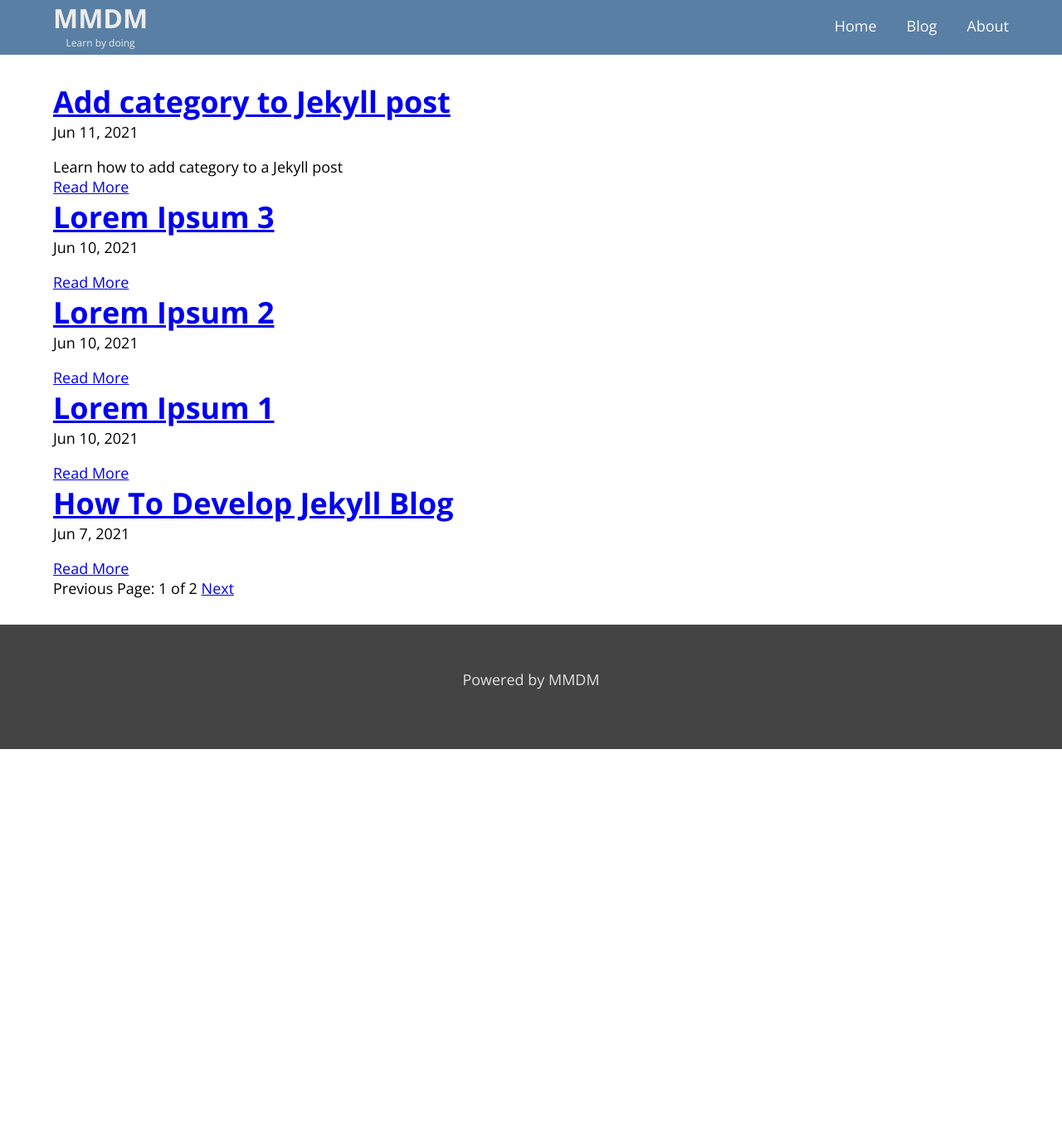
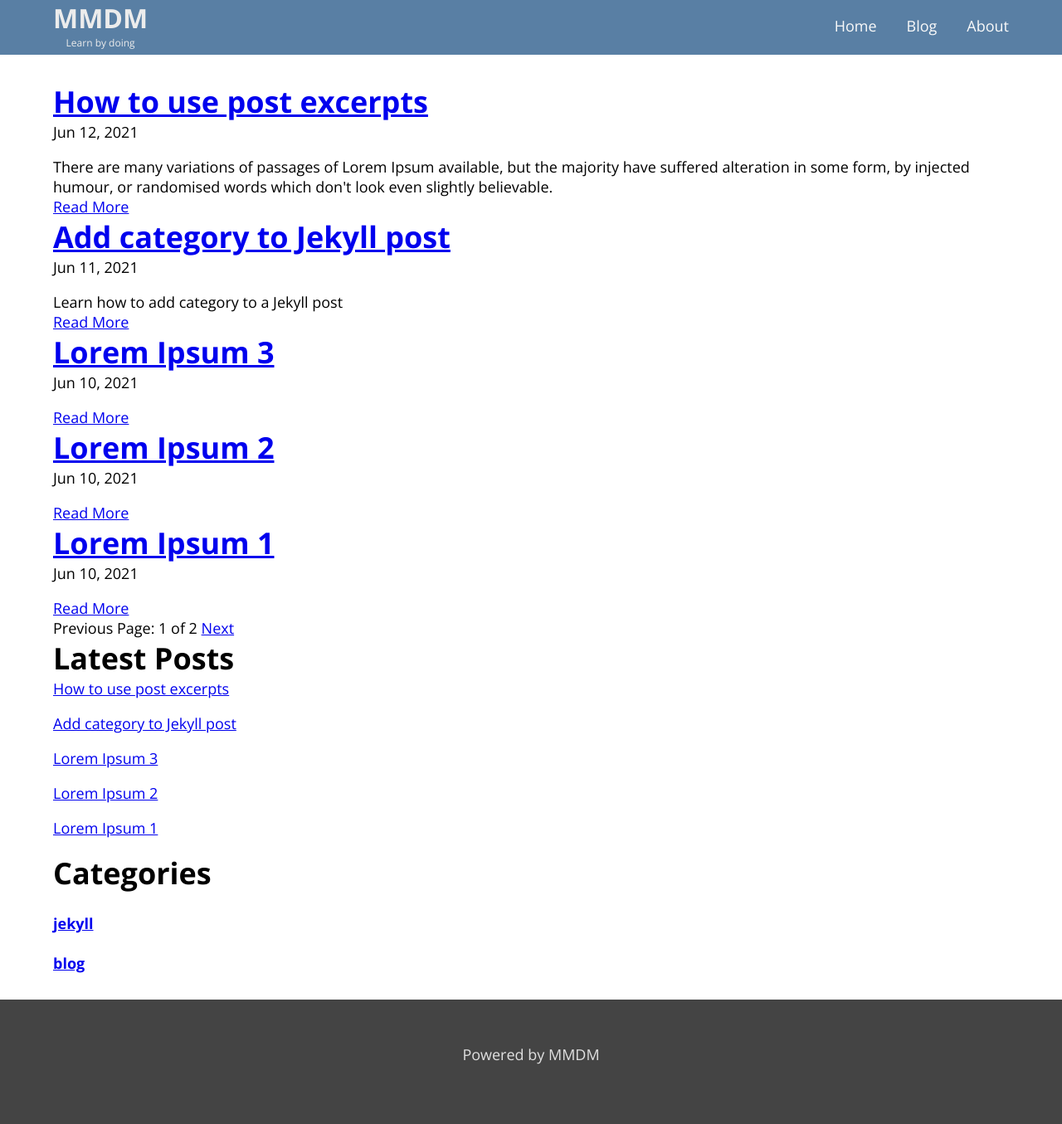
Before and after one commit to jays1ngh/jays1ngh.github.io, a Jekyll site: the page built from blog/index.html, in a window 1280 px wide. Shown: the whole page at 83% size. Built offline with Jekyll 4.4.1, drawn with Linux system fonts in a browser that asks for light colours; the list of posts is cut into pages by our own code; before the commit the page ends 903 px from its top, so only the background shows below that.

Commit message:
Added file and updated blog layout

```diff
--- a/_layouts/blog.html
+++ b/_layouts/blog.html
@@ -5,7 +5,7 @@ layout: default
   <!-- This loops through the paginated posts -->
   {% for post in paginator.posts %}
     <h1><a href="{{ post.url }}">{{ post.title }}</a></h1>
-    <p class="author">
+    <p>
       <span class="date">{{ post.date | date: "%b %-d, %Y" }}</span>
     </p>
     <div class="content">
@@ -36,4 +36,29 @@ layout: default
       <span class="next ">Next</span>
     {% endif %}
   </div>
+
+  <!-- Recent Articles -->
+<div>
+  <h1>Latest Posts</h1>
+{% for post in site.posts limit:5 %}
+<p><a href="{{ post.url }}">{{ post.title }}</a></p>
+{% endfor %}
+</div>
+
+<!-- Categories -->
+<!-- This can be displayed as unordered list -->
+<h1>Categories</h1>
+<div id="categories">
+  {% for category in site.categories %}
+    <div class="category-box" >
+      {% capture category_name %}{{ category | first }}{% endcapture %}
+      <div id="#{{ category_name | slugize }}"></div>
+      <h4 class="category-head"><a href="{{ site.baseurl }}/blog/categories/{{ category_name }}">{{ category_name }}</a></h4>
+      <a name="{{ category_name | slugize }}"></a>
+       {% for post in site.categories[category_name] %}
+      {% endfor %}
+    </div>
+  {% endfor %}
+  </div>
+
 </div> <!-- /container -->
--- /dev/null
+++ b/_posts/2021-06-12-how-to-use-post-excerpts.md
@@ -0,0 +1,17 @@
+---
+layout: post
+summary: "There are many variations of passages of Lorem Ipsum available, but the majority have suffered alteration in some form, by injected humour, or randomised words which don't look even slightly believable."
+title: "How to use post excerpts"
+author: jays1ngh
+categories: jekyll blog
+permalink: /blog/how-to-use-post-excerpt
+# excerpt_separator: <!--more-->
+---
+
+There are many variations of passages of Lorem Ipsum available, but the majority have suffered alteration in some form, by injected humour, or randomised words which don't look even slightly believable.If you are going to use a passage of Lorem Ipsum, you need to be sure there isn't anything embarrassing hidden in the middle of text. All the Lorem Ipsum generators on the Internet tend to repeat predefined chunks as necessary, making this the first true generator on the Internet. It uses a dictionary of over 200 Latin words, combined with a handful of model sentence structures, to generate Lorem Ipsum which looks reasonable. The generated Lorem Ipsum is therefore always free from repetition, injected humour, or non-characteristic words etc.
+
+There are many variations of passages of Lorem Ipsum available, but the majority have suffered alteration in some form, by injected humour, or randomised words which don't look even slightly believable. If you are going to use a passage of Lorem Ipsum, you need to be sure there isn't anything embarrassing hidden in the middle of text. All the Lorem Ipsum generators on the Internet tend to repeat predefined chunks as necessary, making this the first true generator on the Internet. It uses a dictionary of over 200 Latin words, combined with a handful of model sentence structures, to generate Lorem Ipsum which looks reasonable. The generated Lorem Ipsum is therefore always free from repetition, injected humour, or non-characteristic words etc.
+
+There are many variations of passages of Lorem Ipsum available, but the majority have suffered alteration in some form, by injected humour, or randomised words which don't look even slightly believable. If you are going to use a passage of Lorem Ipsum, you need to be sure there isn't anything embarrassing hidden in the middle of text. All the Lorem Ipsum generators on the Internet tend to repeat predefined chunks as necessary, making this the first true generator on the Internet. It uses a dictionary of over 200 Latin words, combined with a handful of model sentence structures, to generate Lorem Ipsum which looks reasonable. The generated Lorem Ipsum is therefore always free from repetition, injected humour, or non-characteristic words etc.
+
+There are many variations of passages of Lorem Ipsum available, but the majority have suffered alteration in some form, by injected humour, or randomised words which don't look even slightly believable. If you are going to use a passage of Lorem Ipsum, you need to be sure there isn't anything embarrassing hidden in the middle of text. All the Lorem Ipsum generators on the Internet tend to repeat predefined chunks as necessary, making this the first true generator on the Internet. It uses a dictionary of over 200 Latin words, combined with a handful of model sentence structures, to generate Lorem Ipsum which looks reasonable. The generated Lorem Ipsum is therefore always free from repetition, injected humour, or non-characteristic words etc. Added this line to test.
```
Also changed, not shown: categories/blog.md (added, +15 -0 lines).
